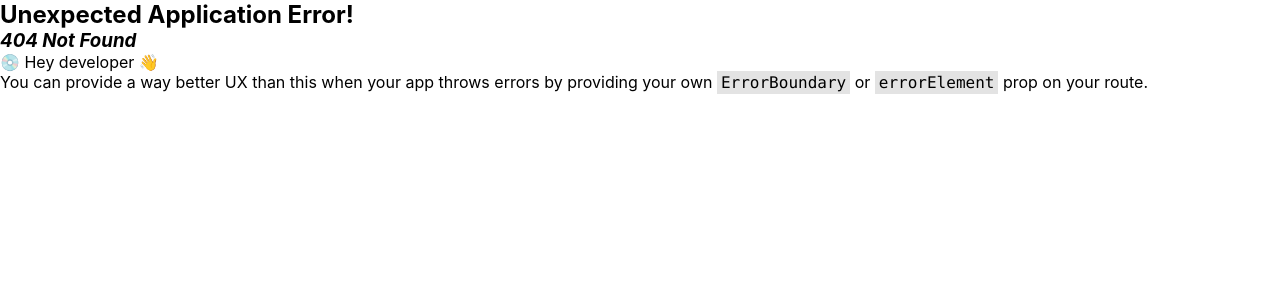
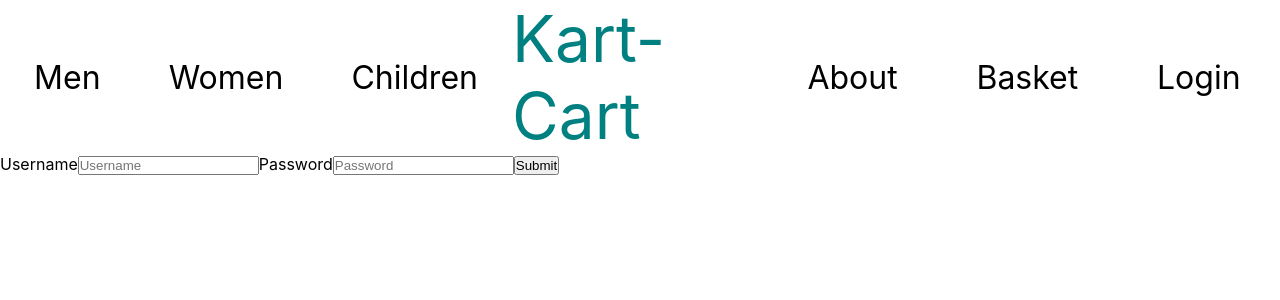
Before and after one commit to lordeadroid/kart-cart, a React (Create React App) app: page /login in a window 1280 px wide. Before the commit this address had no page. Shown: the top 300 px of the page. Built offline with nearby package versions, Linux system fonts and the light colour scheme.

Commit message:
implemented login button

```diff
--- a/src/App.tsx
+++ b/src/App.tsx
@@ -2,6 +2,7 @@ import { Outlet, RouterProvider, createBrowserRouter } from 'react-router-dom';
 import './App.css';
 import HomePage from './HomePage';
 import NavigationBar from './NavigationBar';
+import LoginPage from './LoginPage';
 
 const Layout = (): React.JSX.Element => {
   return (
@@ -22,8 +23,8 @@ const router = createBrowserRouter([
       { path: '/category/women', element: <p>Women</p> },
       { path: '/category/children', element: <p>Children</p> },
       { path: '/about', element: <p>About</p> },
-      { path: '/search', element: <p>Search</p> },
       { path: '/basket', element: <p>Basket</p> },
+      { path: '/login', element: <LoginPage /> },
     ],
   },
 ]);
--- /dev/null
+++ b/src/LoginPage.tsx
@@ -0,0 +1,57 @@
+import { useState } from 'react';
+import { useNavigate } from 'react-router';
+
+interface LoginDetails {
+  username: string;
+  password: string;
+}
+
+const isUserVerified = (loginData: LoginDetails) => {
+  const data: any = { rishabh: 'rawat' };
+
+  return data[loginData.username] === loginData.password;
+};
+
+const LoginPage = (): React.JSX.Element => {
+  const [username, setUsername] = useState('');
+  const [password, setPassword] = useState('');
+  const [isClicked, setIsClicked] = useState(false);
+  const navigate = useNavigate();
+
+  const loginData: LoginDetails = { username, password };
+
+  const handleSubmit = (event: any): void => {
+    event.preventDefault();
+    setIsClicked(true);
+  };
+
+  if (isClicked) {
+    if (isUserVerified(loginData)) {
+      navigate('/', { state: loginData });
+    }
+  }
+
+  const Login: React.JSX.Element = (
+    <form onSubmit={handleSubmit}>
+      <label htmlFor="email">Username</label>
+      <input
+        type="username"
+        name="Email"
+        placeholder="Username"
+        onChange={(event) => setUsername(event.target.value)}
+      />
+      <label htmlFor="password">Password</label>
+      <input
+        type="password"
+        name="password"
+        placeholder="Password"
+        onChange={(event) => setPassword(event.target.value)}
+      />
+      <input type="submit" value="Submit" />
+    </form>
+  );
+
+  return Login;
+};
+
+export default LoginPage;
--- a/src/RightTopBar.tsx
+++ b/src/RightTopBar.tsx
@@ -3,14 +3,20 @@ import { Link } from 'react-router-dom';
 const RightTopBar = (): React.JSX.Element => {
   return (
     <div className="right-top-bar">
-      <div className="section">
-        <Link className='link' to="/about">About</Link>
+      <div>
+        <Link className="link" to="/about">
+          About
+        </Link>
       </div>
-      <div className="section">
-        <Link className='link' to="/search">Search</Link>
+      <div>
+        <Link className="link" to="/basket">
+          Basket
+        </Link>
       </div>
-      <div className="section">
-        <Link className='link' to="/basket">Basket</Link>
+      <div>
+        <Link className="link" to="/login">
+          Login
+        </Link>
       </div>
     </div>
   );
```
